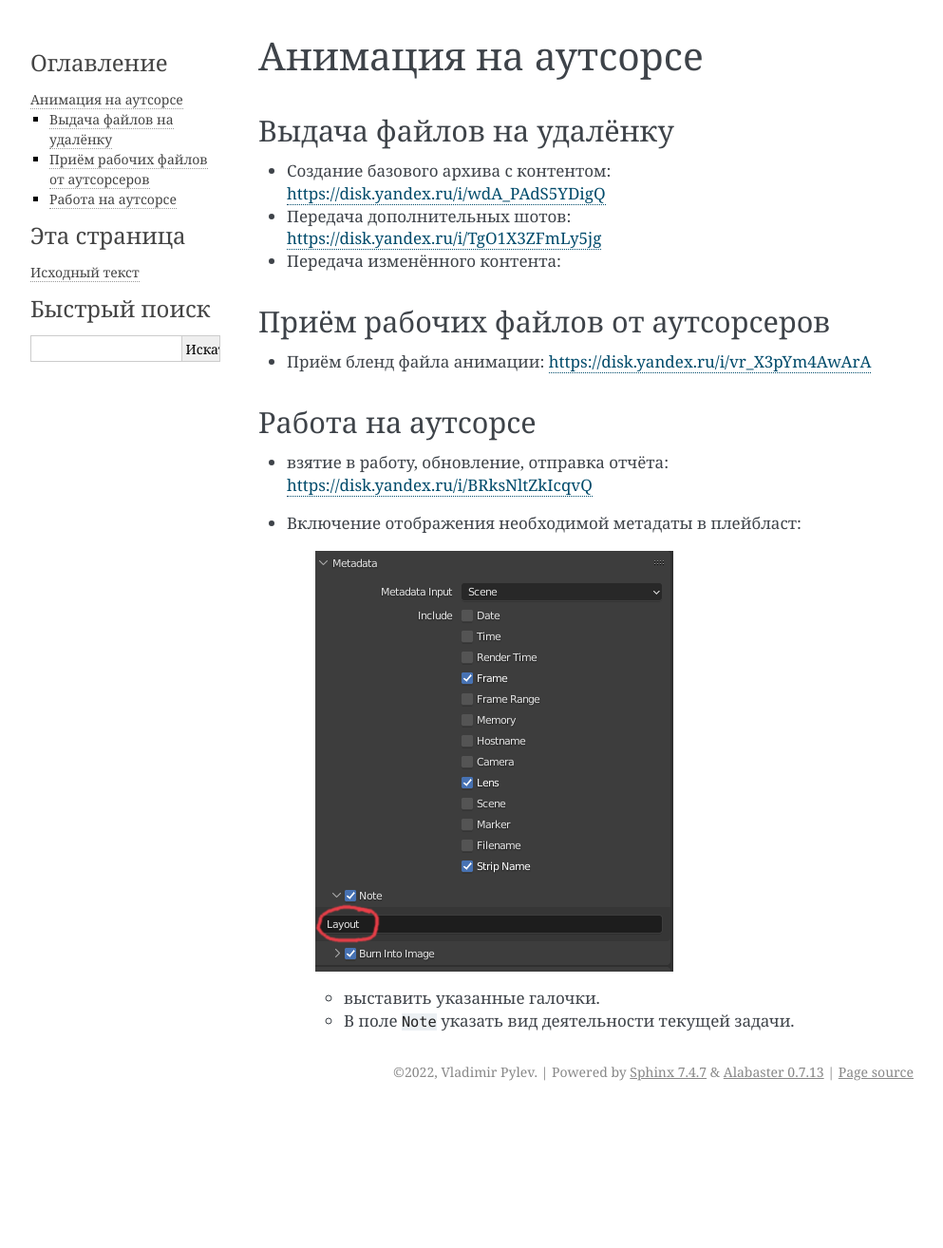
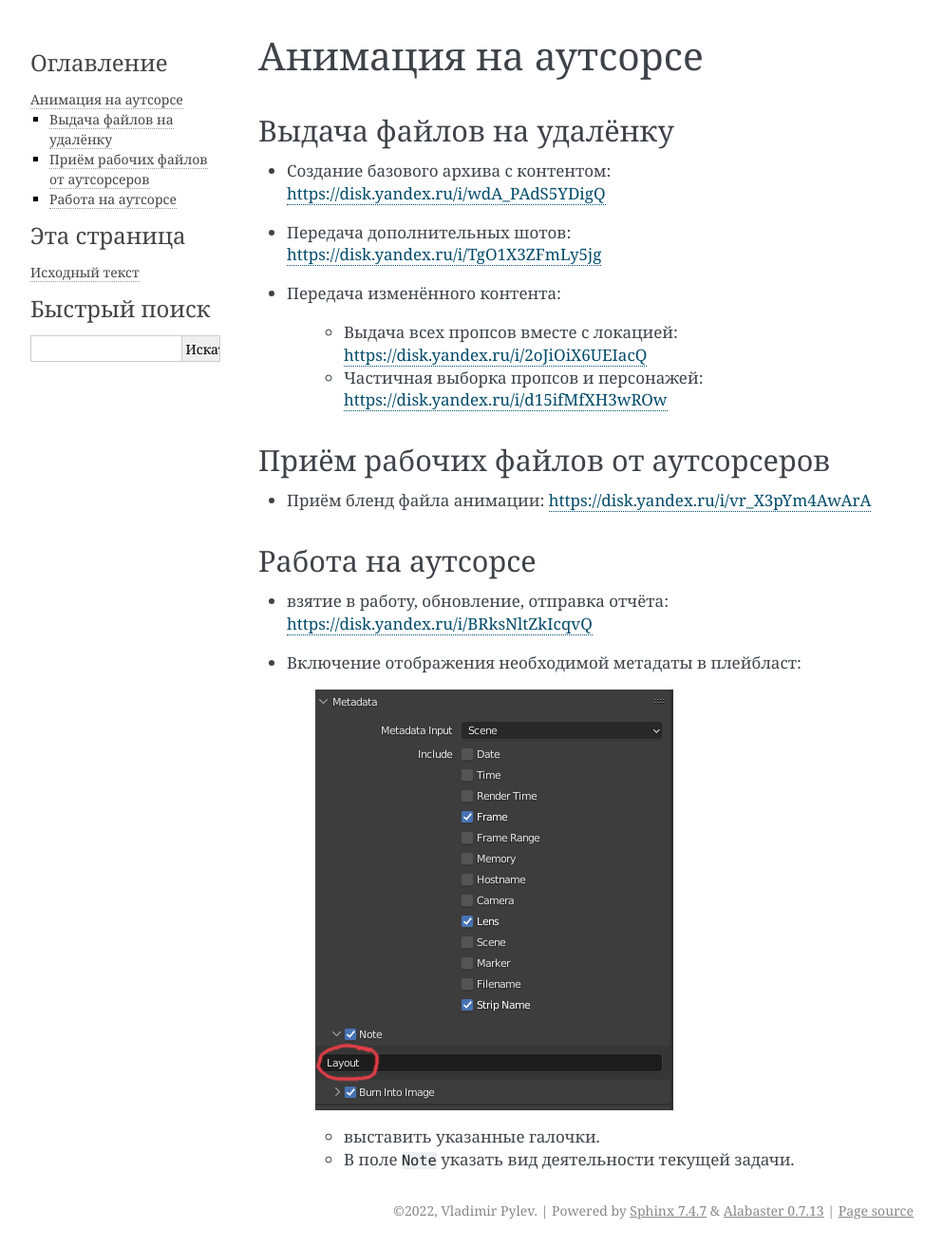
Before and after one commit to volodya-renderberg/cerebro-b3d-connect-manual, a Sphinx documentation site: the page built from docs/source/manual/processes/animation_at_outsource.rst, in a window 1280 px wide. Shown: the whole page at 95% size, without its empty margins (148-1141 px from the left). Built offline with Sphinx 7.4.7, drawn with Linux system fonts in a browser that asks for light colours; before the commit the page ends 1168 px from its top, so only the background shows below that.

Commit message:
to outsource

```diff
--- a/docs/source/manual/processes/animation_at_outsource.rst
+++ b/docs/source/manual/processes/animation_at_outsource.rst
@@ -11,6 +11,10 @@
 * Передача дополнительных шотов: `<https://disk.yandex.ru/i/TgO1X3ZFmLy5jg>`_
 
 * Передача изменённого контента:
+
+    * Выдача всех пропсов вместе с локацией: `<https://disk.yandex.ru/i/2oJiOiX6UEIacQ>`_
+
+    * Частичная выборка пропсов и персонажей: `<https://disk.yandex.ru/i/d15ifMfXH3wROw>`_
 
 
 Приём рабочих файлов от аутсорсеров
```
